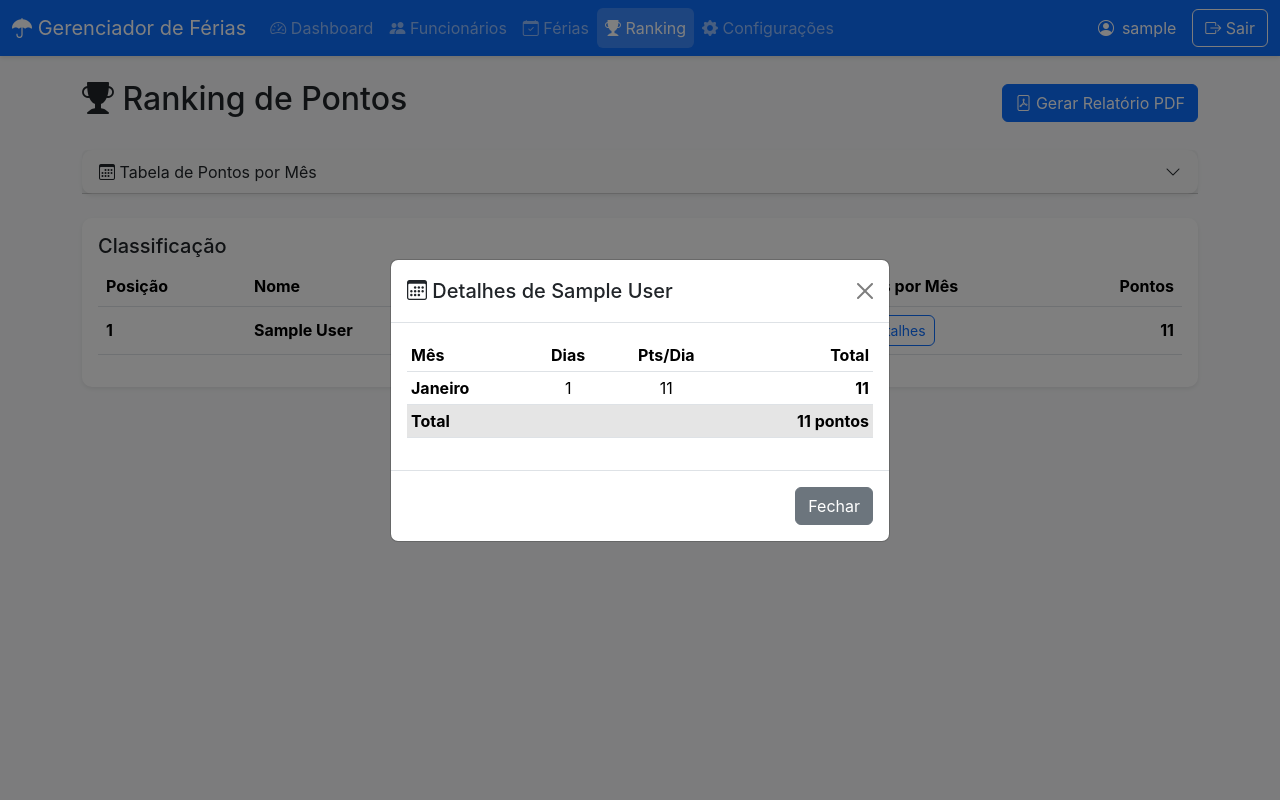
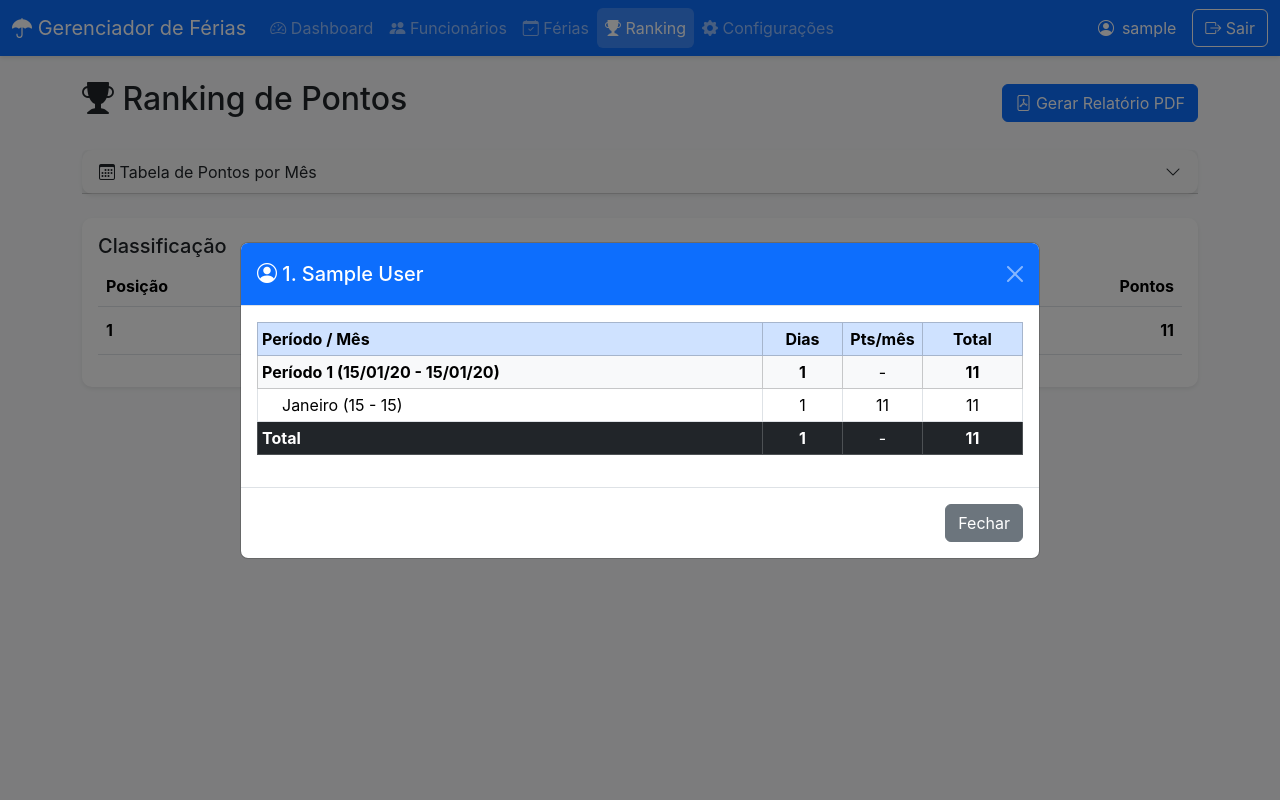
Before and after one commit to Corolario/ferias, a Flask app: page /ranking in a window 1280 px wide, after a click on "Ver Detalhes". Run offline with Flask 3, Linux system fonts and the light colour scheme; the visitor is signed in with stand-in values (Sample User, id 1); tables that the repository leaves empty hold one stand-in row (values such as "Sample post"); some libraries are stand-ins or nearby versions.

Commit message:
Adicionar tabela detalhada por período no modal da página de ranking
Modificações realizadas:

1. app.py (função ranking):
   - Adicionado processamento de períodos individuais de férias
   - Criado campo 'periods_breakdown' com detalhes de cada período
   - Para cada período, incluído:
     * Número do período e datas (início/fim)
     * Total de dias e pontos do período
     * Breakdown por mês (nome, range de dias, dias, pts/mês, total)

2. templates/ranking.html (modal de detalhes):
   - Expandido modal para tamanho 'modal-lg'
   - Modificada tabela para mostrar estrutura hierárquica:
     * Cabeçalho: nome do funcionário com posição
     * Linhas de período (fundo cinza claro) com dados do período
     * Linhas de mês (indentadas) com breakdown detalhado
     * Total geral no rodapé
   - Melhorias visuais:
     * Cabeçalho azul com texto branco
     * Linhas de período destacadas (table-light)
     * Total com fundo escuro (table-dark)
     * Meses indentados com ps-4

Agora o modal "Ver Detalhes" mostra a mesma estrutura do PDF:
- Período N (dd/mm/aa - dd/mm/aa) com total
- Mês (dd - dd) com dias, pontos/mês e total
- Total geral

```diff
--- a/app.py
+++ b/app.py
@@ -266,9 +266,26 @@ def ranking():
     }
 
     # Adicionar detalhes formatados aos dados do ranking
+    import sqlite3
+    import pandas as pd
+
+    # Buscar todas as férias
+    conn = sqlite3.connect('vacation_manager.db')
+    all_vacations_query = '''
+        SELECT v.employee_id, e.name as employee_name, v.start_date, v.end_date
+        FROM vacations v
+        JOIN employees e ON v.employee_id = e.id
+        ORDER BY v.start_date ASC
+    '''
+    all_vacations_df = pd.read_sql_query(all_vacations_query, conn)
+    conn.close()
+
     for emp in ranking_data:
         emp['month_breakdown'] = []
+        emp['periods_breakdown'] = []
+
         if emp['month_details']:
+            # Agregado por mês (para compatibilidade)
             for month, days in sorted(emp['month_details'].items()):
                 points_for_month = days * month_points[month]
                 emp['month_breakdown'].append({
@@ -276,6 +293,57 @@ def ranking():
                     'days': days,
                     'points_per_day': month_points[month],
                     'total_points': points_for_month
+                })
+
+        # Buscar períodos individuais deste funcionário
+        emp_vacations = all_vacations_df[all_vacations_df['employee_name'] == emp['name']]
+
+        if not emp_vacations.empty:
+            for idx, (_, vacation) in enumerate(emp_vacations.iterrows(), 1):
+                start_date = datetime.strptime(vacation['start_date'], '%Y-%m-%d').date()
+                end_date = datetime.strptime(vacation['end_date'], '%Y-%m-%d').date()
+
+                # Calcular pontos e breakdown por mês deste período
+                period_points, days_by_month = models.calculate_vacation_points(start_date, end_date)
+                period_days = (end_date - start_date).days + 1
+
+                # Formatar datas no formato brasileiro
+                start_date_br = start_date.strftime('%d/%m/%y')
+                end_date_br = end_date.strftime('%d/%m/%y')
+
+                # Breakdown por mês do período
+                month_details = []
+                for month, days in sorted(days_by_month.items()):
+                    # Encontrar primeiro e último dia do período neste mês
+                    current = start_date
+                    first_day_in_month = None
+                    last_day_in_month = None
+
+                    while current <= end_date:
+                        if current.month == month:
+                            if first_day_in_month is None:
+                                first_day_in_month = current.day
+                            last_day_in_month = current.day
+                        current = current + timedelta(days=1)
+
+                    points_per_day = month_points[month]
+                    month_total_points = days * points_per_day
+
+                    month_details.append({
+                        'month_name': month_names[month],
+                        'day_range': f"{first_day_in_month:02d} - {last_day_in_month:02d}",
+                        'days': days,
+                        'points_per_day': points_per_day,
+                        'total_points': month_total_points
+                    })
+
+                emp['periods_breakdown'].append({
+                    'period_number': idx,
+                    'start_date': start_date_br,
+                    'end_date': end_date_br,
+                    'total_days': period_days,
+                    'total_points': period_points,
+                    'month_details': month_details
                 })
 
     # Criar lista de pontos por mês para exibição
--- a/templates/ranking.html
+++ b/templates/ranking.html
@@ -85,41 +85,57 @@
     {% for emp_data in ranking_data %}
     {% if emp_data.month_breakdown %}
     <div class="modal fade" id="detailsModal{{ loop.index }}" tabindex="-1" aria-labelledby="detailsModalLabel{{ loop.index }}" aria-hidden="true">
-        <div class="modal-dialog modal-dialog-centered">
+        <div class="modal-dialog modal-dialog-centered modal-lg">
             <div class="modal-content">
-                <div class="modal-header">
+                <div class="modal-header bg-primary text-white">
                     <h5 class="modal-title" id="detailsModalLabel{{ loop.index }}">
-                        <i class="bi bi-calendar3"></i> Detalhes de {{ emp_data.name }}
+                        <i class="bi bi-person-circle"></i> {{ loop.index }}. {{ emp_data.name }}
                     </h5>
-                    <button type="button" class="btn-close" data-bs-dismiss="modal" aria-label="Close"></button>
+                    <button type="button" class="btn-close btn-close-white" data-bs-dismiss="modal" aria-label="Close"></button>
                 </div>
                 <div class="modal-body">
-                    <table class="table table-sm">
-                        <thead>
+                    {% if emp_data.periods_breakdown %}
+                        <table class="table table-sm table-bordered">
+                            <thead class="table-primary">
                                 <tr>
-                                <th>Mês</th>
-                                <th class="text-center">Dias</th>
-                                <th class="text-center">Pts/Dia</th>
-                                <th class="text-end">Total</th>
+                                    <th>Período / Mês</th>
+                                    <th class="text-center" style="width: 80px;">Dias</th>
+                                    <th class="text-center" style="width: 80px;">Pts/mês</th>
+                                    <th class="text-center" style="width: 100px;">Total</th>
                                 </tr>
                             </thead>
                             <tbody>
-                            {% for month in emp_data.month_breakdown %}
+                                {% for period in emp_data.periods_breakdown %}
+                                <!-- Linha do Período -->
+                                <tr class="table-light">
+                                    <td><strong>Período {{ period.period_number }} ({{ period.start_date }} - {{ period.end_date }})</strong></td>
+                                    <td class="text-center"><strong>{{ period.total_days }}</strong></td>
+                                    <td class="text-center">-</td>
+                                    <td class="text-center"><strong>{{ period.total_points }}</strong></td>
+                                </tr>
+                                <!-- Breakdown por Mês -->
+                                {% for month in period.month_details %}
                                 <tr>
-                                <td><strong>{{ month.month_name }}</strong></td>
+                                    <td class="ps-4">{{ month.month_name }} ({{ month.day_range }})</td>
                                     <td class="text-center">{{ month.days }}</td>
                                     <td class="text-center">{{ month.points_per_day }}</td>
-                                <td class="text-end"><strong>{{ month.total_points }}</strong></td>
+                                    <td class="text-center">{{ month.total_points }}</td>
                                 </tr>
+                                {% endfor %}
                                 {% endfor %}
                             </tbody>
                             <tfoot>
-                            <tr class="table-active">
-                                <td colspan="3"><strong>Total</strong></td>
-                                <td class="text-end"><strong>{{ emp_data.total_points }} pontos</strong></td>
+                                <tr class="table-dark">
+                                    <td><strong>Total</strong></td>
+                                    <td class="text-center"><strong>{{ emp_data.total_days }}</strong></td>
+                                    <td class="text-center">-</td>
+                                    <td class="text-center"><strong>{{ emp_data.total_points }}</strong></td>
                                 </tr>
                             </tfoot>
                         </table>
+                    {% else %}
+                        <p class="text-muted fst-italic">Sem períodos de férias cadastrados</p>
+                    {% endif %}
                 </div>
                 <div class="modal-footer">
                     <button type="button" class="btn btn-secondary" data-bs-dismiss="modal">Fechar</button>
```
Lines whose indentation alone changed are shown as unchanged.
